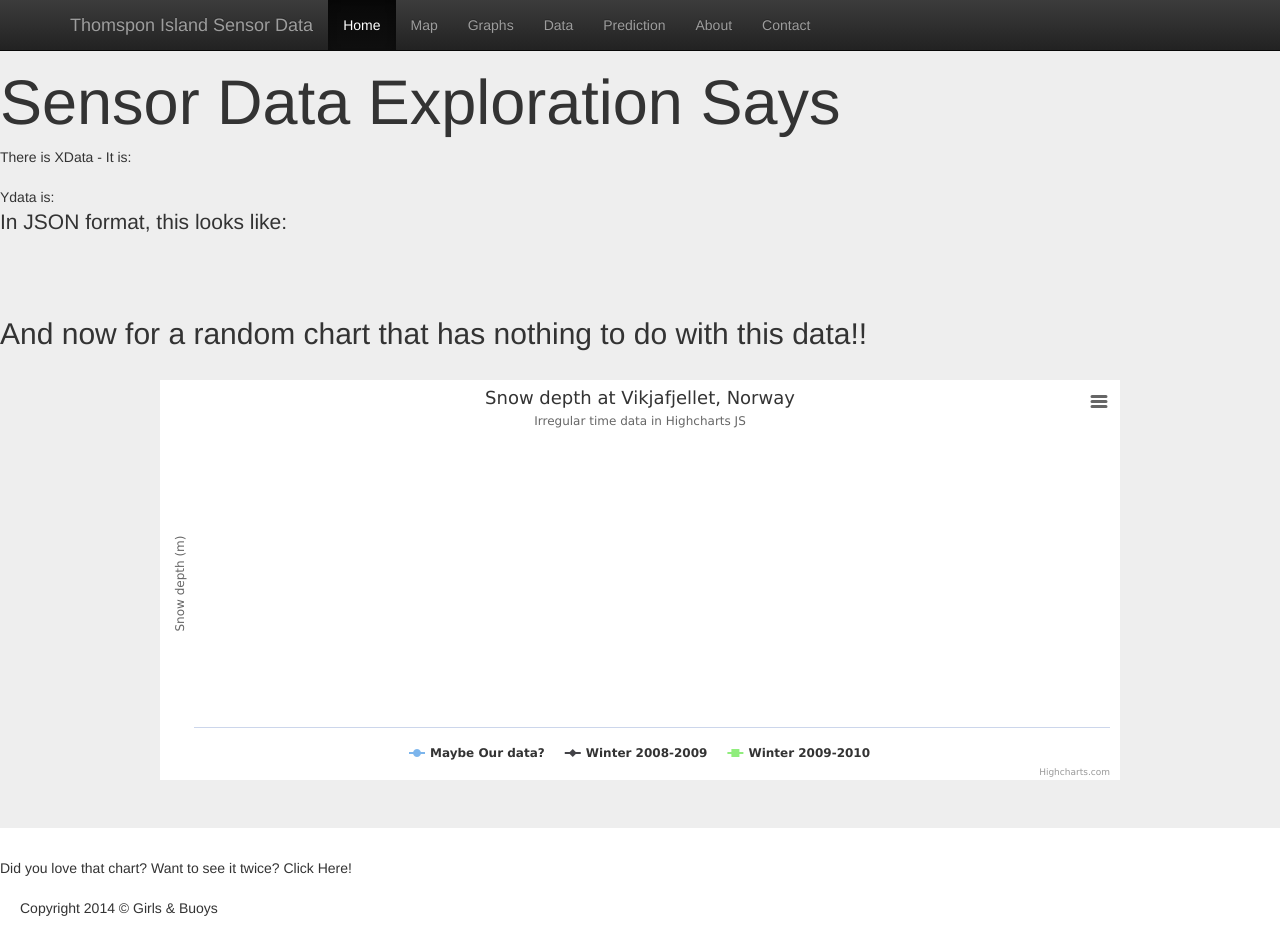
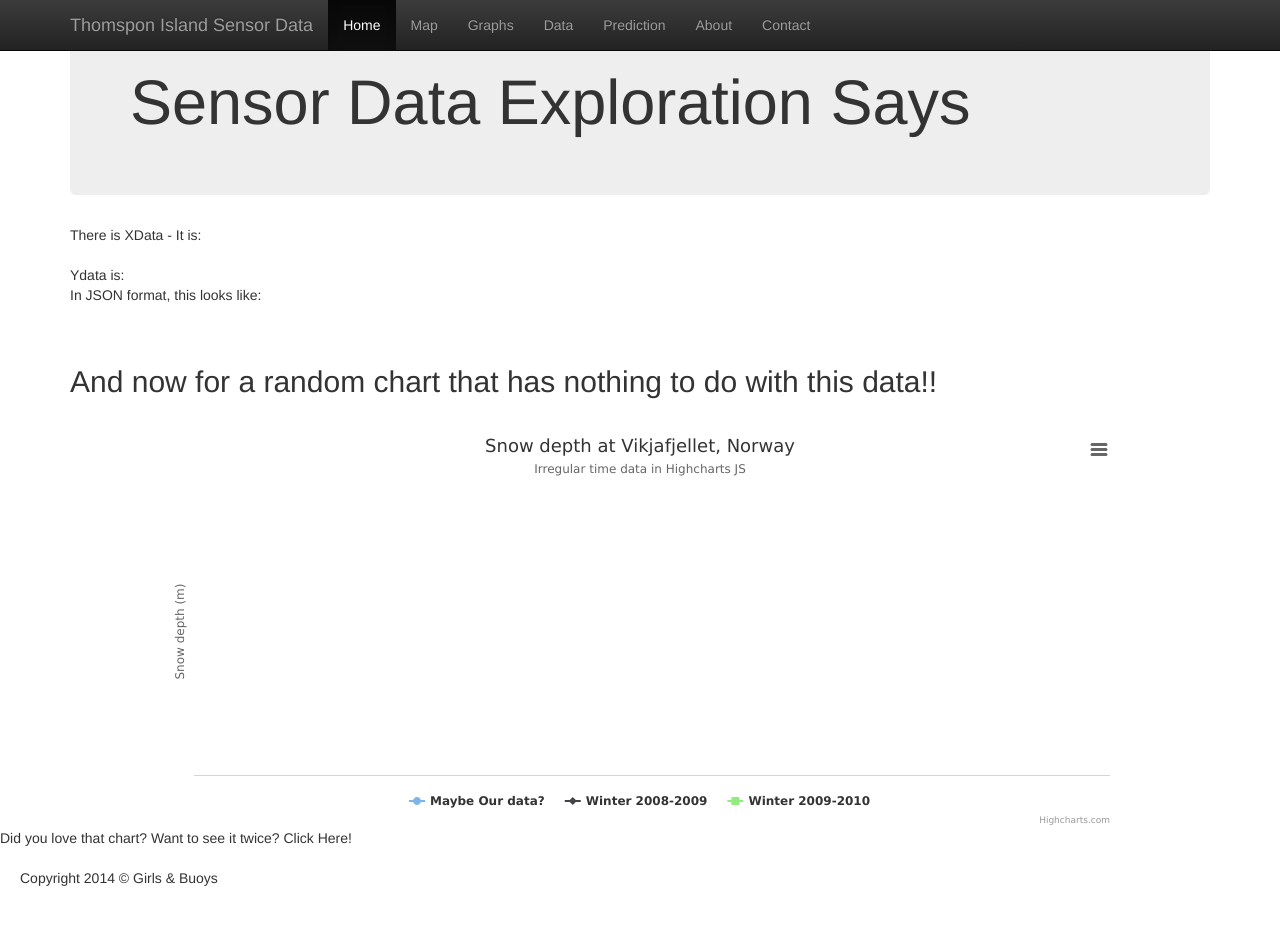
Before and after one commit to lindakukolich/sensor_data_exploration, a Django app: template sensor_data_exploration/sensor_data_exploration/templates/explorer/index.html in a window 1280 px wide. After the commit the page ends 886 px from the top, so only its background shows below. Run offline with Django 3.2, Linux system fonts and the light colour scheme; the template is opened without the code that fills it, so the values that code supplies are empty; parts of the project's set-up code (start-up, migrations or seed data) failed here and were passed over; some libraries are stand-ins or nearby versions.

Commit message:
bit more bootstrappiness

```diff
--- a/sensor_data_exploration/sensor_data_exploration/templates/explorer/index.html
+++ b/sensor_data_exploration/sensor_data_exploration/templates/explorer/index.html
@@ -56,11 +56,10 @@
         </div><!--/.nav-collapse -->
       </div>
     </div>
-
-    </nav>
+    <div class="container">
       <div class="jumbotron">
 	<h1> Sensor Data Exploration Says</h1>
-
+	</div>
 	<div id="data">
 	  There is XData - It is: <br />
 	  {{ xdata }}<br />
@@ -81,5 +80,6 @@
       <div id="footer">
 	<div id="footer">Copyright 2014 &copy; Girls &amp; Buoys</div>
       </div>
+    </div>
   </body>
 </html>
```
Lines whose indentation alone changed are shown as unchanged.
